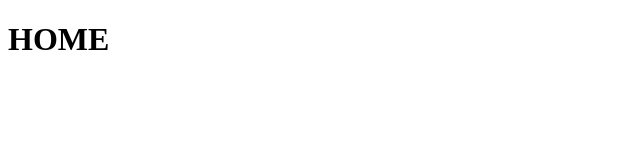
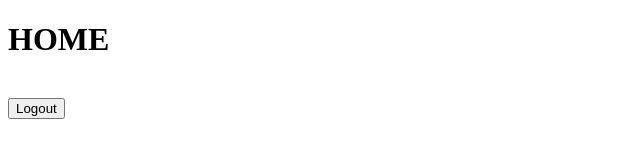
Before and after one commit to praharshsharma/Chatting-app-web-sockets-, a website: page frontend/home.html in a window 1280 px wide. Shown: the whole page, without its empty margins (0-640 px from the left). Drawn offline with Linux system fonts and the light colour scheme.

```diff
--- a/frontend/home.html
+++ b/frontend/home.html
@@ -7,6 +7,9 @@
     <title>Document</title>
 </head>
 <body>
-    <h1>HOME</h1>
+    <h1>HOME</h1><br>
+<form action="" method="post">
+    <button>Logout</button>
+</form>
 </body>
 </html>
```
